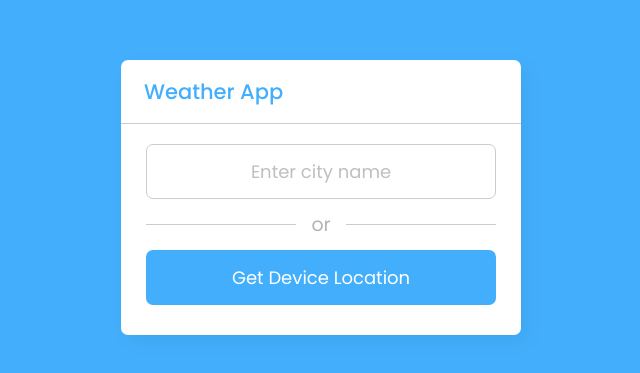
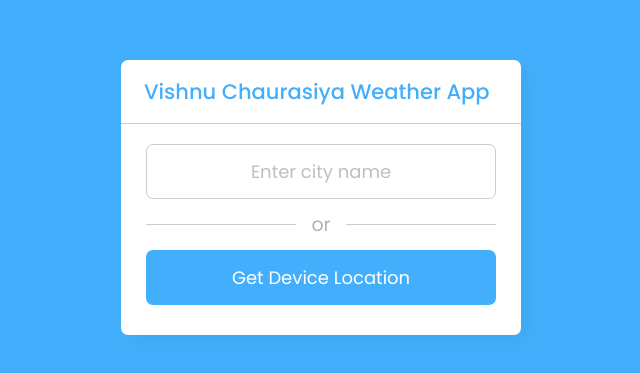
Before and after one commit to v662-coder/Weather-App, a plain HTML site: page index.html in a window 1280 px wide. Shown: the part 203-576 px from the top of the page, without its empty margins (319-959 px from the left). Drawn offline with nearby package versions, Linux system fonts and the light colour scheme.

Commit message:
Update index.html

```diff
--- a/index.html
+++ b/index.html
@@ -11,7 +11,7 @@
   </head>
   <body>
     <div class="wrapper">
-      <header><i class='bx bx-left-arrow-alt'></i>Weather App</header>
+      <header><i class='bx bx-left-arrow-alt'></i> Vishnu Chaurasiya Weather App</header>
       <section class="input-part">
         <p class="info-txt"></p>
         <div class="content">
```
